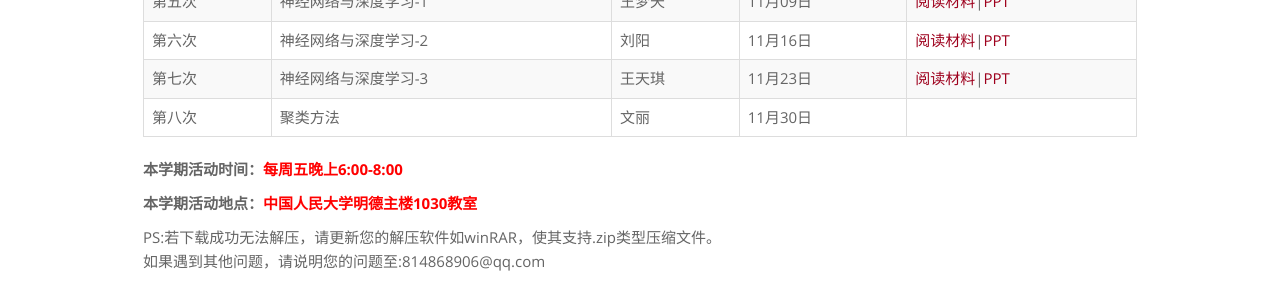
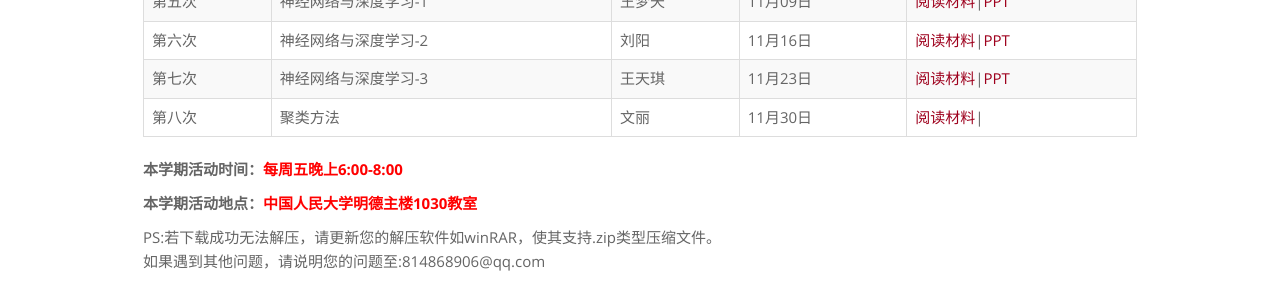
Before and after one commit to rucdmc/rucdmc.github.io, a Jekyll site: the page built from index.html, in a window 1280 px wide. Shown: the part 829-1129 px from the top of the page. Built offline with Jekyll 4.4.1, drawn with Linux system fonts in a browser that asks for light colours.

Commit message:
last report

```diff
--- a/index.html
+++ b/index.html
@@ -149,7 +149,7 @@
             <td>聚类方法</td>
             <td>文丽</td>
             <td>11月30日</td>
-            <td></td>
+            <td><a href="https://pan.baidu.com/s/1TFxHTVDEzJD6kH6DsgTGHQ">阅读材料</a>|</td>
         </tr>
     </tbody>
 </table>
```
